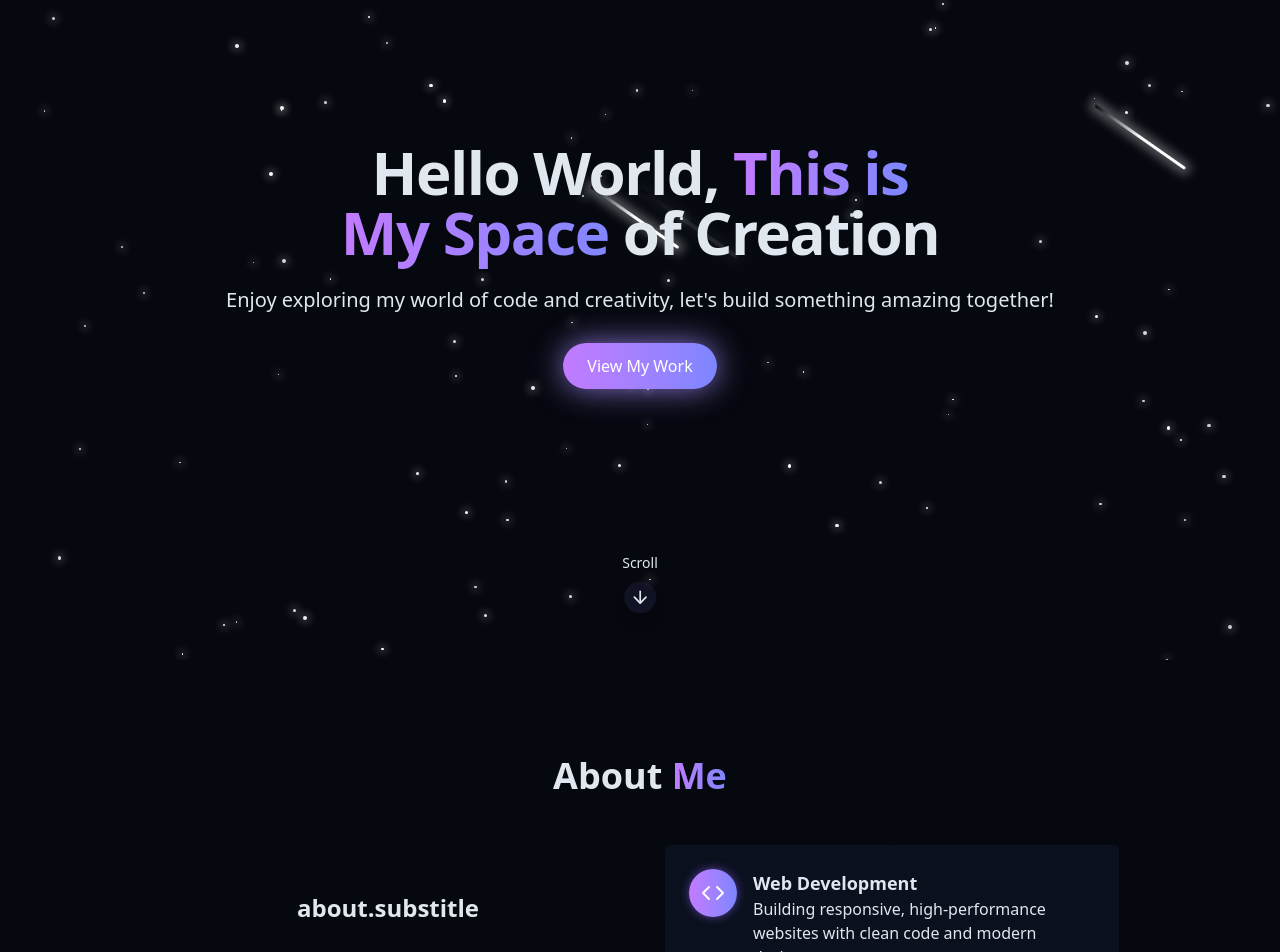
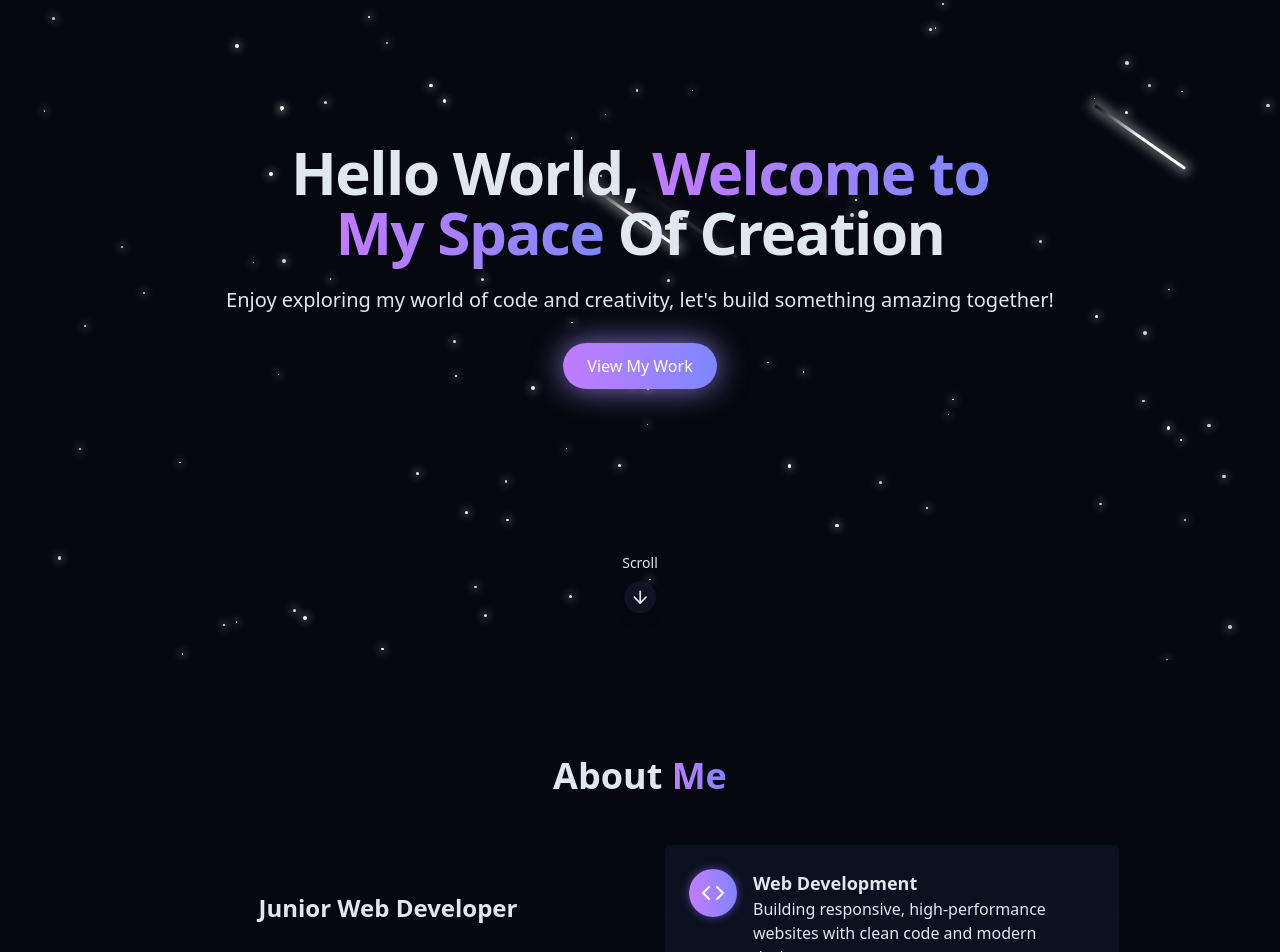
Before and after one commit to yazasyahreza/syahreza-porto, a React (Vite) app: page / in a window 1280 px wide. Shown: the part 140-1092 px from the top of the page. Built offline with nearby package versions, Linux system fonts and the light colour scheme.

Commit message:
perubahan slogan

```diff
--- a/src/components/AboutSection.jsx
+++ b/src/components/AboutSection.jsx
@@ -16,7 +16,7 @@ export const AboutSection = () => {
 
         <div className="grid grid-cols-1 md:grid-cols-2 gap-12 items-center">
           <div className="space-y-6">
-            <h3 className="text-2xl font-semibold">{t("about.substitle")} </h3>
+            <h3 className="text-2xl font-semibold">{t("about.subtitle")} </h3>
 
             <p className="text-muted-foreground">{t("about.desc1")}</p>
 
--- a/src/locales/en/translations.json
+++ b/src/locales/en/translations.json
@@ -11,9 +11,9 @@
   "hero": {
     "slogan": {
       "1": "Hello World,",
-      "2": "This is",
+      "2": "Welcome to",
       "3": "My Space",
-      "4": "of Creation"
+      "4": "Of Creation"
     },
     "subtitle": "Enjoy exploring my world of code and creativity, let's build something amazing together!",
     "button": "View My Work",
--- a/src/locales/id/translations.json
+++ b/src/locales/id/translations.json
@@ -10,8 +10,8 @@
   "hero": {
     "slogan": {
       "1": "Halo Dunia,",
-      "2": "",
-      "3": "Ini Ruang",
+      "2": "Selamat Datang",
+      "3": "di Ruang",
       "4": "Kreativitasku"
     },
     "subtitle": "Nikmati penjelajahan dunia koding dan kreativitas saya, mari kita buat sesuatu yang menakjubkan bersama!",
```
Also changed, not shown: index.html (line endings or trailing spaces).
